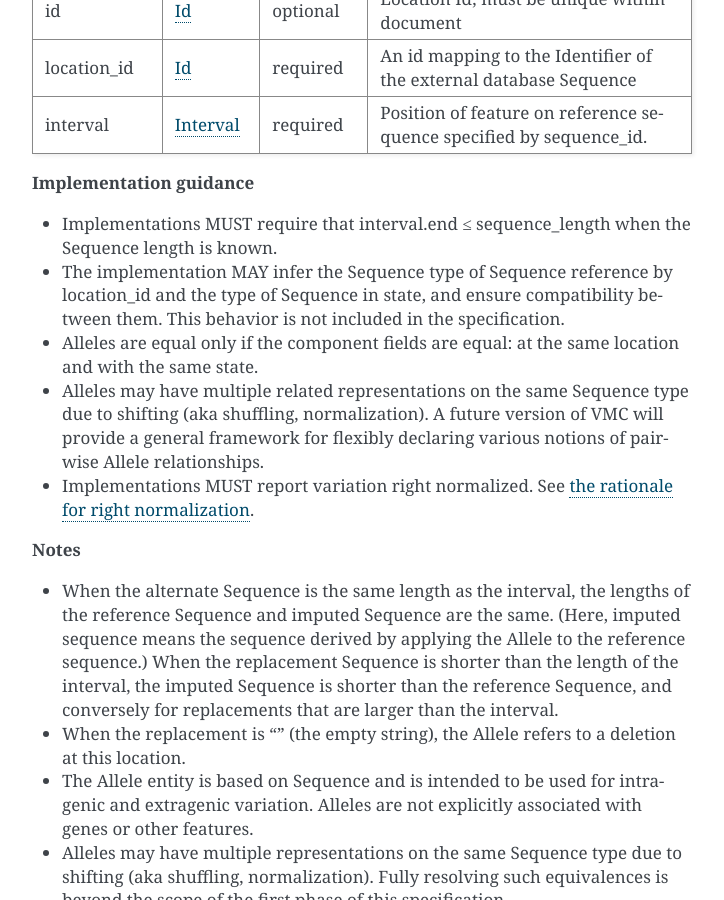
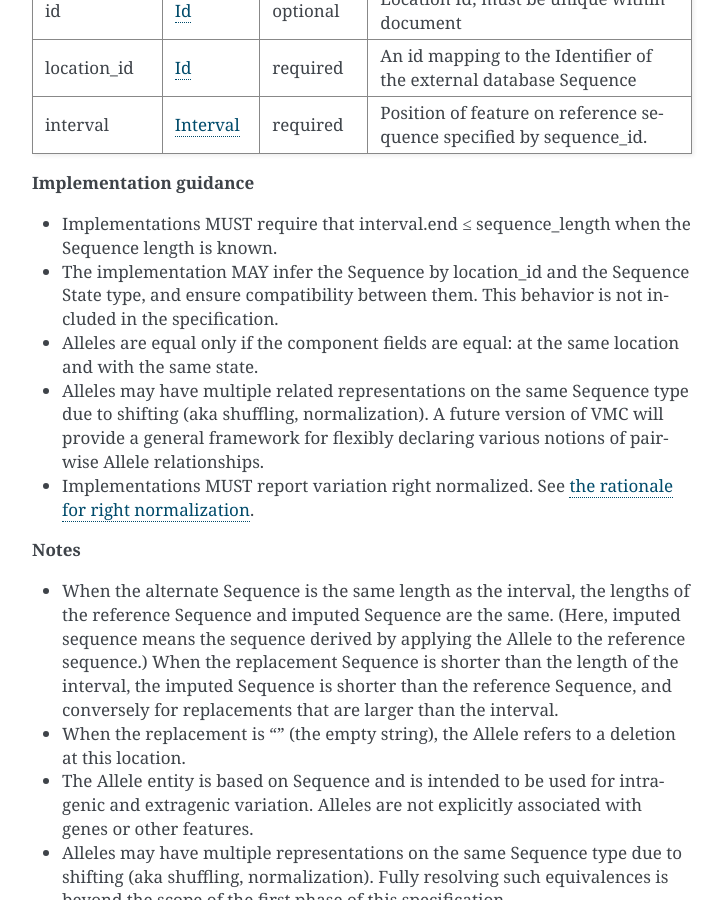
Before and after one commit to ga4gh/vrs, a Sphinx documentation site: the page built from docs/source/specification/terms_and_model/variation.rst, in a window 1280 px wide and 900 px high, scrolled down 665 px. Shown: the whole window, without its empty margins (388-1112 px from the left). Built offline with Sphinx 7.4.7, drawn with Linux system fonts in a browser that asks for light colours.

Commit message:
clarify text

```diff
--- a/docs/source/specification/terms_and_model/variation.rst
+++ b/docs/source/specification/terms_and_model/variation.rst
@@ -40,7 +40,7 @@ interval (e.g., due to one or more indels).
 **Implementation guidance**
 
 * Implementations MUST require that interval.end ≤ sequence_length when the Sequence length is known.
-* The implementation MAY infer the Sequence type of Sequence reference by location_id and the type of Sequence in state, and ensure compatibility between them. This behavior is not included in the specification.
+* The implementation MAY infer the Sequence by location_id and the Sequence State type, and ensure compatibility between them. This behavior is not included in the specification.
 * Alleles are equal only if the component fields are equal: at the same location and with the same state.
 * Alleles may have multiple related representations on the same Sequence type due to shifting (aka shuffling, normalization). A future version of VMC will provide a general framework for flexibly declaring various notions of pairwise Allele relationships.
 * Implementations MUST report variation right normalized. See :ref:`the rationale for right normalization <right-normalize>`.
```
